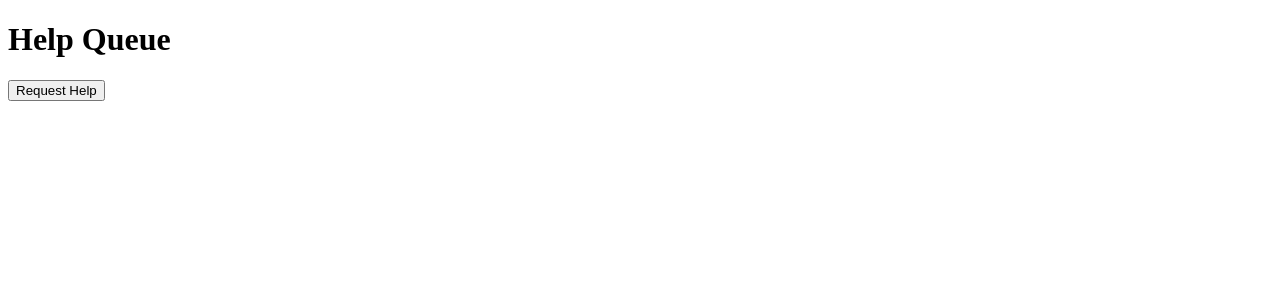
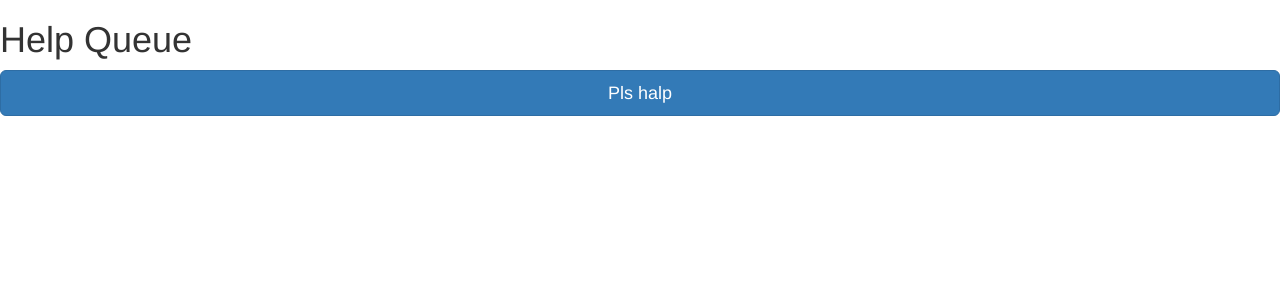
Before and after one commit to kcmdouglas/react-help-queue, a React app: page / in a window 1280 px wide. Shown: the top 300 px of the page. Built offline with nearby package versions, Linux system fonts and the light colour scheme.

Commit message:
Update code to proper tabs, add linting with eslint

```diff
--- a/package.json
+++ b/package.json
@@ -5,13 +5,15 @@
   "main": "index.js",
   "scripts": {
     "test": "echo \"Error: no test specified\" && exit 1",
-    "start":  "webpack && webpack-dev-server"
+    "start": "webpack && webpack-dev-server",
+    "lint": "eslint src/** src/**/**; exit 0"
   },
   "author": "",
   "license": "ISC",
   "dependencies": {
     "prop-types": "^15.5.10",
     "react": "^15.5.4",
+    "react-bootstrap": "^0.31.3",
     "react-dom": "^15.5.4"
   },
   "devDependencies": {
@@ -19,6 +21,8 @@
     "babel-loader": "^7.0.0",
     "babel-preset-es2015": "^6.24.1",
     "babel-preset-react": "^6.24.1",
+    "eslint": "^4.9.0",
+    "eslint-plugin-react": "^7.4.0",
     "html-webpack-plugin": "^2.29.0",
     "react-hot-loader": "^3.0.0-beta.7",
     "webpack": "^2.6.0",
--- a/src/components/App.jsx
+++ b/src/components/App.jsx
@@ -2,7 +2,7 @@ import React from "react";
 import Header from "./Header";
 import Queue from "./Queue";
 
-function App(props){
+function App(){
 	return (
 		<div>
 			<Header/>
--- a/src/components/Header.jsx
+++ b/src/components/Header.jsx
@@ -1,9 +1,9 @@
 import React from "react";
 
-function Header(props){
-    return (
-        <h1>Help Queue</h1>
-    );
+function Header(){
+	return (
+		<h1>Help Queue</h1>
+	);
 }
 
 export default Header;
--- a/src/components/NewTicketControl.jsx
+++ b/src/components/NewTicketControl.jsx
@@ -1,37 +1,51 @@
 import React from "react";
 import NewTicketForm from "./NewTicketForm";
 import PropTypes from "prop-types";
+import { Button }	from "react-bootstrap";
+import { Modal } from "react-bootstrap";
+
 
 class NewTicketControl extends React.Component {
 
 	constructor(props) {
 		super(props);
-    this.showForm = this.showForm.bind(this);
-    this.hideForm = this.hideForm.bind(this);
-    this.state = {formVisibleOnPage: false};
+		this.showFormModal = this.showFormModal.bind(this);
+		this.hideFormModal = this.hideFormModal.bind(this);
+		this.state = {modalIsShowing: false};
 	}
 
-  showForm(event) {
-    this.setState({formVisibleOnPage: true});
+	showFormModal() {
+		this.setState({modalIsShowing: true});
 	}
 
-  hideForm(event) {
-    this.setState({formVisibleOnPage: false});
+	hideFormModal() {
+		this.setState({modalIsShowing: false});
 	}
 
 	render() {
-    let formAreaContent = null;
-    if (this.state.formVisibleOnPage){
-      formAreaContent = <NewTicketForm
-        onNewTicketCreation={this.props.onNewTicketCreation}
-        hideFormAfterSubmission = {this.hideForm}/>
-    } else {
-      formAreaContent = <button onClick={this.showForm}>Request Help</button>;
-    }
-
 		return (
 			<div>
-        {formAreaContent}
+				<Button
+					block
+					bsStyle="primary"
+					bsSize="large"
+					animation="true"
+					onClick={this.showFormModal}>
+					Pls halp
+				</Button>
+				<Modal
+					show={this.state.modalIsShowing}
+					onHide={this.hideFormModal}
+					bsSize="large">
+					<Modal.Header>
+						<Modal.Title>Request Help</Modal.Title>
+					</Modal.Header>
+					<Modal.Body>
+						<NewTicketForm
+							onNewTicketCreation={this.props.onNewTicketCreation}
+							hideFormAfterSubmission= {this.hideFormModal}/>
+					</Modal.Body>
+				</Modal>
 			</div>
 		);
 	}
@@ -40,6 +54,6 @@ class NewTicketControl extends React.Component {
 
 NewTicketControl.propTypes = {
 	onNewTicketCreation: PropTypes.func
-}
+};
 
 export default NewTicketControl;
--- a/src/components/NewTicketForm.jsx
+++ b/src/components/NewTicketForm.jsx
@@ -10,10 +10,9 @@ class NewTicketForm extends React.Component {
 	}
 
 	handleNewTicketFormSubmission(event) {
-    event.preventDefault()
+		event.preventDefault();
 		const { _names, _location, _issue } = this.refs;
 		var newTicket = new Ticket(_names.value, _location.value, _issue.value);
-    console.log(this);
 		this.props.onNewTicketCreation(newTicket);
 		this.props.hideFormAfterSubmission();
 	}
@@ -39,7 +38,6 @@ class NewTicketForm extends React.Component {
 						placeholder="Describe your issue."/>
 					<button type="submit">Pls Halp!</button>
 				</form>
-
 			</div>
 		);
 	}
@@ -49,6 +47,6 @@ class NewTicketForm extends React.Component {
 NewTicketForm.propTypes = {
 	onNewTicketCreation: PropTypes.func,
 	hideFormAfterSubmission: PropTypes.func
-}
+};
 
 export default NewTicketForm;
--- a/src/components/Queue.jsx
+++ b/src/components/Queue.jsx
@@ -1,6 +1,6 @@
 import React from "react";
-import TicketList from './TicketList';
-import NewTicketControl from './NewTicketControl';
+import TicketList from "./TicketList";
+import NewTicketControl from "./NewTicketControl";
 
 class Queue extends React.Component {
 	constructor(props) {
--- a/src/components/TicketList.jsx
+++ b/src/components/TicketList.jsx
@@ -1,6 +1,6 @@
 import React from "react";
 import Ticket from "./Ticket";
-import PropTypes from 'prop-types';
+import PropTypes from "prop-types";
 
 function TicketList(props){
 
@@ -14,7 +14,6 @@ function TicketList(props){
 					key = {index}
 				/>
 			)}
-
 		</div>
 	);
 }
--- a/src/index.jsx
+++ b/src/index.jsx
@@ -1,8 +1,8 @@
 import React from "react";
 import ReactDOM from "react-dom";
-import App from './components/App';
+import App from "./components/App";
 
 ReactDOM.render(
-  <App />,
-  document.getElementById('react-app-root')
+	<App />,
+	document.getElementById("react-app-root")
 );
```
Also changed, not shown: src/models/ticket.js (+5 -5 lines), .eslintrc.json (added), src/components/Ticket.jsx (indentation only), template.ejs, 1 other file (tests, documents, lock files or other folders). Lines whose indentation alone changed are shown as unchanged.
